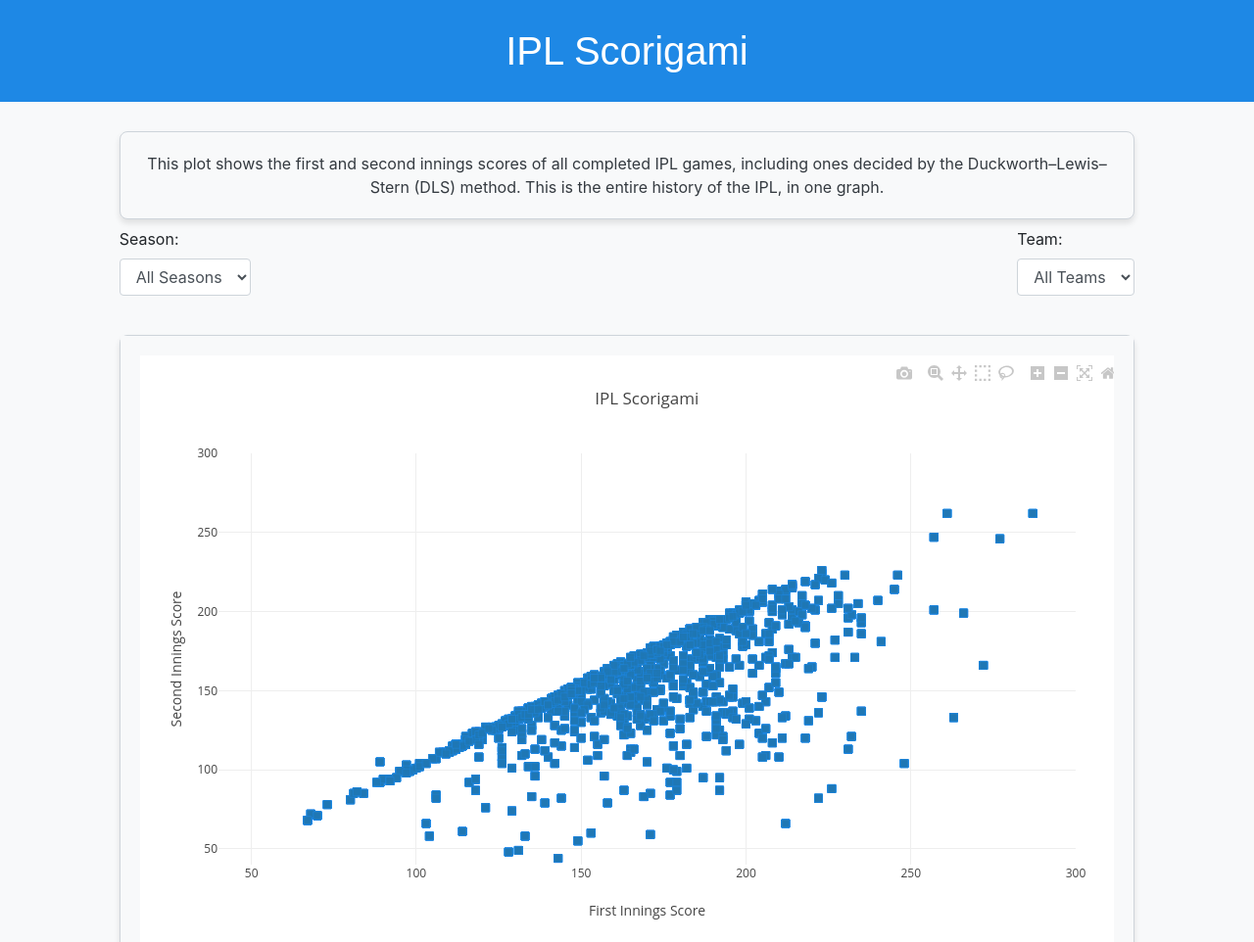
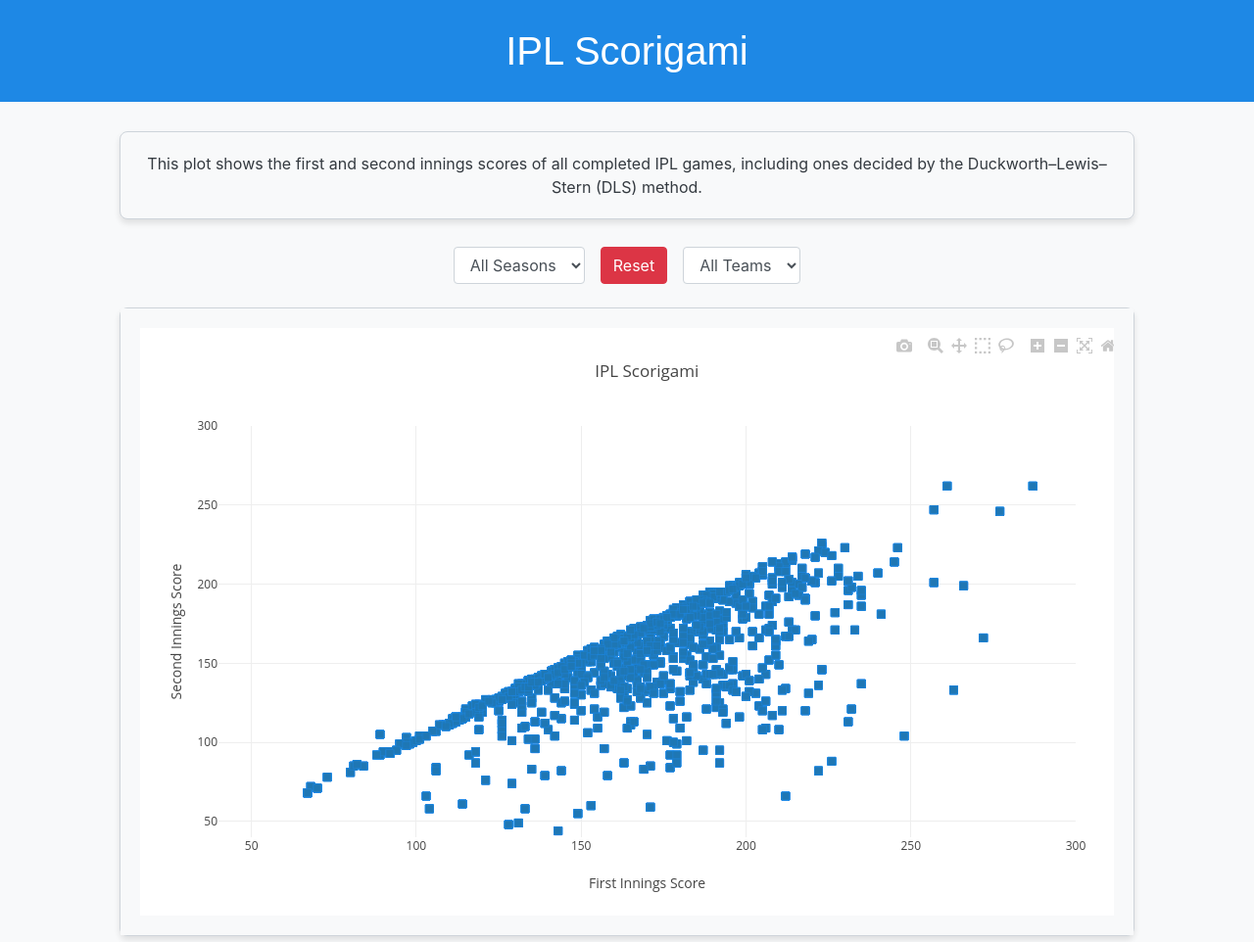
Before and after one commit to arulgundam/ipl_scorigami_deprecated2, a Flask app: page / in a window 1280 px wide. Shown: the top 962 px of the page at 98% size. Run offline with Flask 2, Linux system fonts and the light colour scheme; data comes from the database, SQL or seed files in the repository; some libraries are stand-ins or nearby versions; some web fonts are replaced.

Commit message:
Added filter reset button. Need to add red/green for team win/loss.

```diff
--- a/static/css/styles.css
+++ b/static/css/styles.css
@@ -59,6 +59,7 @@ body {
 /* Filters Container Styles */
 .filters-container {
     background-color: #f8f9fa;
+    padding-top: 20px;
 }
 
 /* Footer Styles */
--- a/static/js/script.js
+++ b/static/js/script.js
@@ -12,6 +12,7 @@ fetch('/data')
 
         const seasonFilter = document.getElementById('seasonFilter');
         const teamFilter = document.getElementById('teamFilter');
+        const resetFiltersBtn = document.getElementById('resetFilters');
 
         seasons.forEach(season => {
             seasonFilter.innerHTML += `<option value="${season}">${season}</option>`;
@@ -62,6 +63,13 @@ fetch('/data')
             Plotly.react('plot', [updatedTrace], layout);
         };
 
+        // Reset Filters Function
+        const resetFilters = () => {
+            seasonFilter.value = '';
+            teamFilter.value = '';
+
+            applyFilters();
+        };
 
         // Initial plot
         const firstInningsScores = data.map(d => parseInt(d.first_innings_score));
@@ -109,7 +117,8 @@ fetch('/data')
 
         Plotly.newPlot('plot', [trace], layout);
 
-        // Attach event listeners to filters
+        // Attach event listeners to filters and reset button
         seasonFilter.addEventListener('change', applyFilters);
         teamFilter.addEventListener('change', applyFilters);
+        resetFiltersBtn.addEventListener('click', resetFilters);
     });
--- a/templates/index.html
+++ b/templates/index.html
@@ -22,23 +22,25 @@
             <div class="col-md-10 offset-md-1">
                 <div class="card main-card">
                     <div class="card-body">
-                        <p class="card-text">This plot shows the first and second innings scores of all completed IPL games, including ones decided by the Duckworth–Lewis–Stern (DLS) method. This is the entire history of the IPL, in one graph.</p>
+                        <p class="card-text">This plot shows the first and second innings scores of all completed IPL games, including ones decided by the Duckworth–Lewis–Stern (DLS) method.</p>
                     </div>
                 </div>
             </div>
         </div>
         <!-- Filters Container -->
         <div class="row mt-2 mb-2 filters-container">
-            <div class="col-md-10 offset-md-1 d-flex justify-content-between">
-                <div class="form-group">
-                    <label for="seasonFilter">Season:</label>
+            <div class="col-md-10 offset-md-1 d-flex justify-content-center align-items-center">
+                <!-- Season Filter -->
+                <div class="form-group mb-0 mr-3">
                     <select id="seasonFilter" class="form-control">
                         <option value="">All Seasons</option>
                         <!-- Options will be populated dynamically -->
                     </select>
                 </div>
-                <div class="form-group">
-                    <label for="teamFilter">Team:</label>
+                <!-- Reset Button -->
+                <button type="button" class="btn btn-danger mr-3" id="resetFilters">Reset</button>
+                <!-- Team Filter -->
+                <div class="form-group mb-0">
                     <select id="teamFilter" class="form-control">
                         <option value="">All Teams</option>
                         <!-- Options will be populated dynamically -->
```
